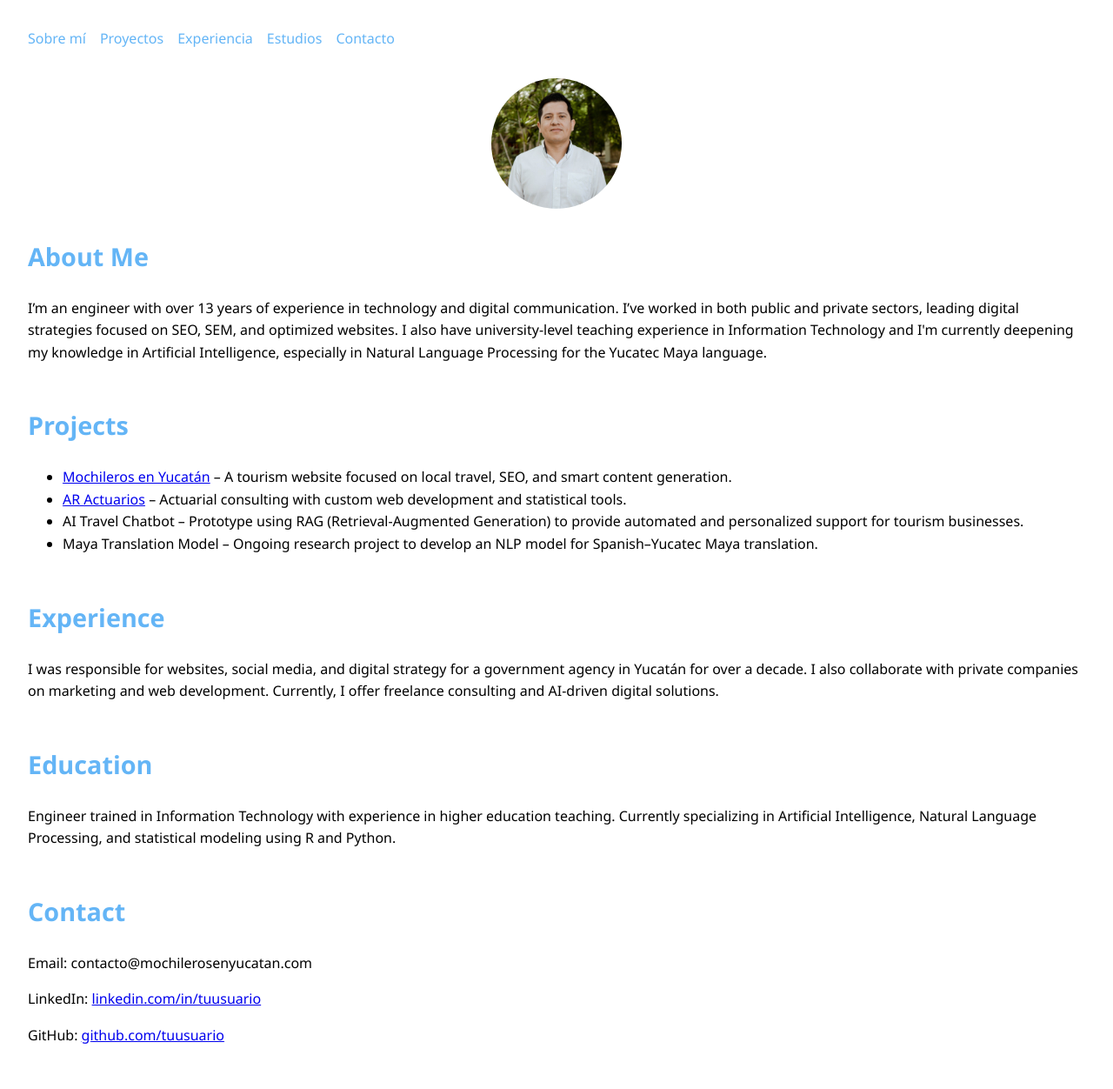
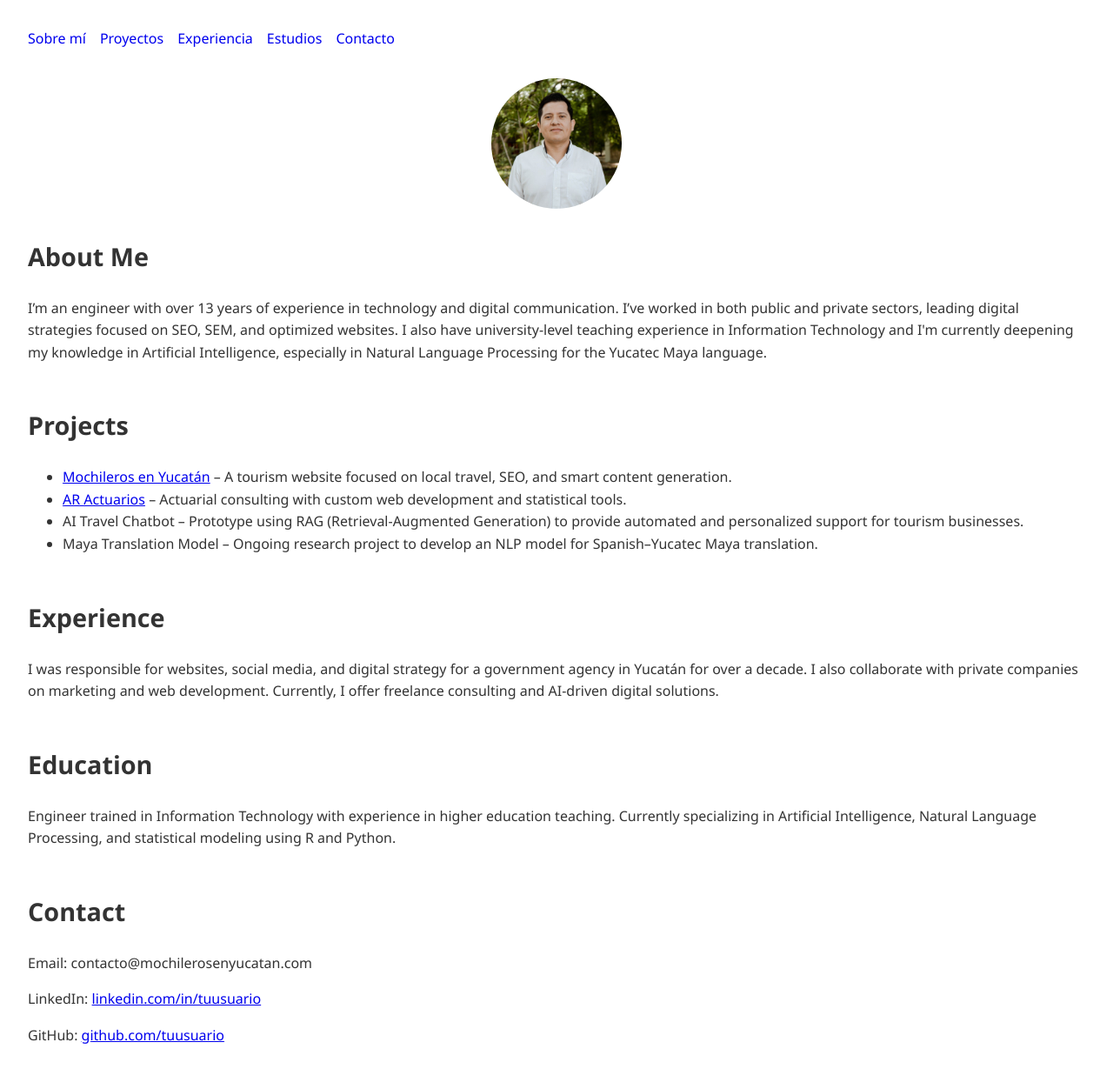
Before and after one commit to jazielcarballo/jazielcarballo.github.io, a Jekyll site: the page built from index.md, in a window 1280 px wide. Shown: the whole page at 87% size. Built offline with Jekyll 4.4.1, drawn with Linux system fonts in a browser that asks for light colours.

Commit message:
Update style.css

```diff
--- a/assets/css/style.css
+++ b/assets/css/style.css
@@ -1,15 +1,11 @@
 
-:root {
-  --background-color: white;
-  --text-color: black;
-  --accent-color: #64b5f6;
-}
+
 
 body {
   font-family: 'Segoe UI', Tahoma, Geneva, Verdana, sans-serif;
   margin: 2rem;
-  background-color: var(--background-color);
-  color: var(--text-color);
+  background-color: #fff;
+  color: #333;
   line-height: 1.6;
   transition: background-color 0.3s ease, color 0.3s ease;
 }
@@ -17,7 +13,7 @@ body {
 h1 {
   font-size: 1.8rem;
   margin-top: 2rem;
-  color: var(--accent-color);
+
   transition: color 0.3s ease;
 }
 
@@ -32,7 +28,6 @@ nav ul {
 
 nav a {
   text-decoration: none;
-  color: var(--accent-color);
   transition: color 0.3s ease;
 }
 
```
